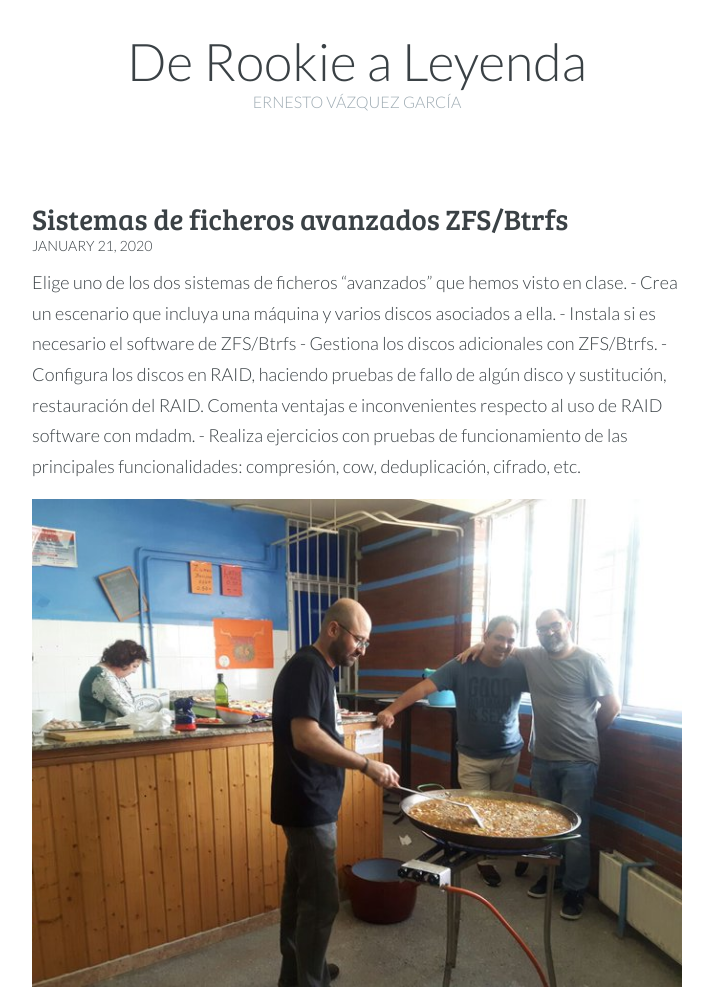
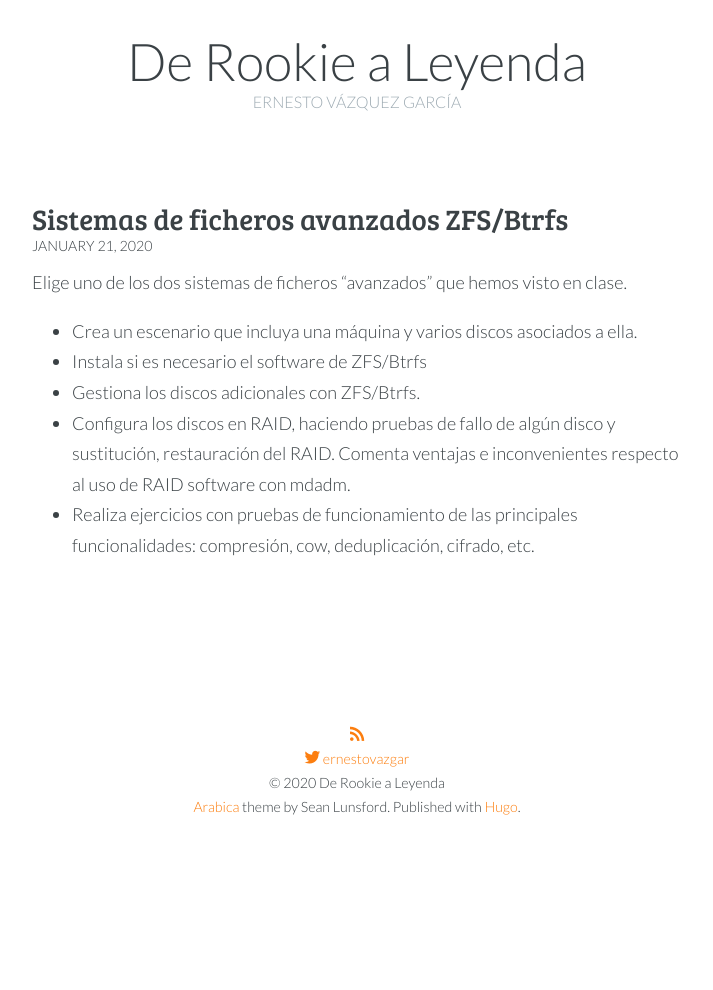
Before and after one commit to ernestovazquez/hugo, a plain HTML site: page post/btrfs/index.html in a window 1280 px wide. Shown: the top 990 px of the page, without its empty margins (283-996 px from the left). After the commit the page ends 837 px from the top, so only its background shows below. Drawn offline with nearby package versions, Linux system fonts and the light colour scheme.

Commit message:
Deploy ernestovazquez/hugo to github.com/ernestovazquez/hugo.git:gh-pages

```diff
--- a/index.xml
+++ b/index.xml
@@ -16,7 +16,8 @@
       <pubDate>Tue, 21 Jan 2020 23:04:52 +0100</pubDate>
 
       <guid>/hugo/post/btrfs/</guid>
-      <description>Elige uno de los dos sistemas de ficheros &amp;ldquo;avanzados&amp;rdquo; que hemos visto en clase. - Crea un escenario que incluya una máquina y varios discos asociados a ella. - Instala si es necesario el software de ZFS/Btrfs - Gestiona los discos adicionales con ZFS/Btrfs. - Configura los discos en RAID, haciendo pruebas de fallo de algún disco y sustitución, restauración del RAID. Comenta ventajas e inconvenientes respecto al uso de RAID software con mdadm.</description>
+      <description>Elige uno de los dos sistemas de ficheros &amp;ldquo;avanzados&amp;rdquo; que hemos visto en clase.
+ Crea un escenario que incluya una máquina y varios discos asociados a ella. Instala si es necesario el software de ZFS/Btrfs Gestiona los discos adicionales con ZFS/Btrfs. Configura los discos en RAID, haciendo pruebas de fallo de algún disco y sustitución, restauración del RAID. Comenta ventajas e inconvenientes respecto al uso de RAID software con mdadm.</description>
     </item>
 
     <item>
--- a/post/btrfs/index.html
+++ b/post/btrfs/index.html
@@ -62,14 +62,15 @@
       </section>
     </header>
     <section class="post-content">
-      <p>Elige uno de los dos sistemas de ficheros &ldquo;avanzados&rdquo; que hemos visto en clase.
-- Crea un escenario que incluya una máquina y varios discos asociados a ella.
-- Instala si es necesario el software de ZFS/Btrfs
-- Gestiona los discos adicionales con ZFS/Btrfs.
-- Configura los discos en RAID, haciendo pruebas de fallo de algún disco y sustitución, restauración del RAID. Comenta ventajas e inconvenientes respecto al uso de RAID software con mdadm.
-- Realiza ejercicios con pruebas de funcionamiento de las principales funcionalidades: compresión, cow, deduplicación, cifrado, etc.</p>
+      <p>Elige uno de los dos sistemas de ficheros &ldquo;avanzados&rdquo; que hemos visto en clase.</p>
 
-<p><img src="https://raw.githubusercontent.com/ernestovazquez/hugo/gh-pages/img/paella.jpeg" alt="paella" /></p>
+<ul>
+<li>Crea un escenario que incluya una máquina y varios discos asociados a ella.</li>
+<li>Instala si es necesario el software de ZFS/Btrfs</li>
+<li>Gestiona los discos adicionales con ZFS/Btrfs.</li>
+<li>Configura los discos en RAID, haciendo pruebas de fallo de algún disco y sustitución, restauración del RAID. Comenta ventajas e inconvenientes respecto al uso de RAID software con mdadm.</li>
+<li>Realiza ejercicios con pruebas de funcionamiento de las principales funcionalidades: compresión, cow, deduplicación, cifrado, etc.</li>
+</ul>
 
     </section>
     <footer class="post-footer">
--- a/post/index.xml
+++ b/post/index.xml
@@ -16,7 +16,8 @@
       <pubDate>Tue, 21 Jan 2020 23:04:52 +0100</pubDate>
 
       <guid>/hugo/post/btrfs/</guid>
-      <description>Elige uno de los dos sistemas de ficheros &amp;ldquo;avanzados&amp;rdquo; que hemos visto en clase. - Crea un escenario que incluya una máquina y varios discos asociados a ella. - Instala si es necesario el software de ZFS/Btrfs - Gestiona los discos adicionales con ZFS/Btrfs. - Configura los discos en RAID, haciendo pruebas de fallo de algún disco y sustitución, restauración del RAID. Comenta ventajas e inconvenientes respecto al uso de RAID software con mdadm.</description>
+      <description>Elige uno de los dos sistemas de ficheros &amp;ldquo;avanzados&amp;rdquo; que hemos visto en clase.
+ Crea un escenario que incluya una máquina y varios discos asociados a ella. Instala si es necesario el software de ZFS/Btrfs Gestiona los discos adicionales con ZFS/Btrfs. Configura los discos en RAID, haciendo pruebas de fallo de algún disco y sustitución, restauración del RAID. Comenta ventajas e inconvenientes respecto al uso de RAID software con mdadm.</description>
     </item>
 
     <item>
```
Also changed, not shown: index.html (+2 -1 lines), post/index.html (+2 -1 lines).
